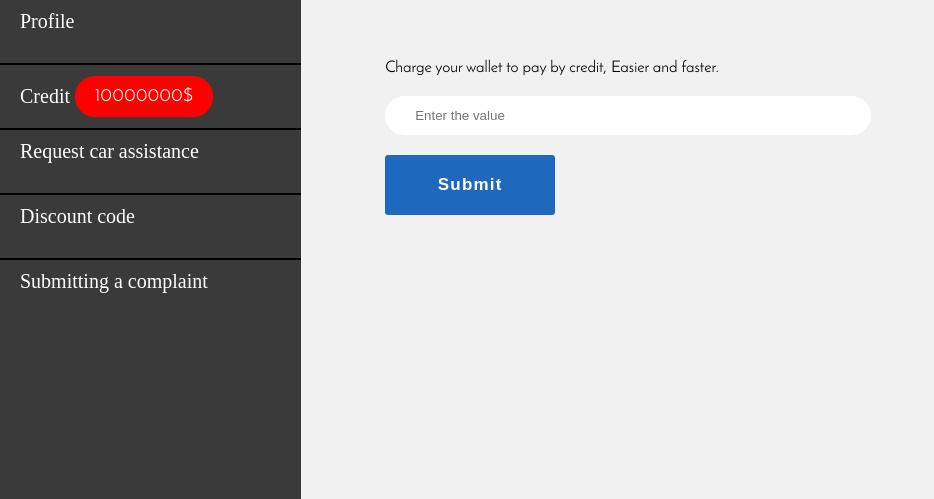
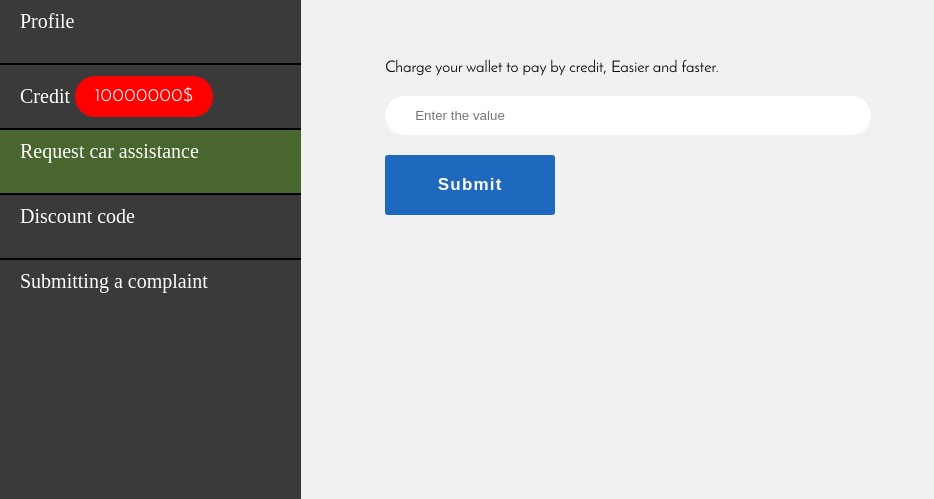
Before and after one commit to ijavadddd/Django-simple-projects, a Django app: page /user_profile/credit in a window 1280 px wide. Shown: the part 115-614 px from the top of the page, without its empty margins (0-934 px from the left). Run offline with Django 4.2, Linux system fonts and the light colour scheme; some web fonts are replaced.

Commit message:
Some change in user-profile menu

```diff
--- a/2-sham_tara/sham_tara/static/css/user_profile_base_style.css
+++ b/2-sham_tara/sham_tara/static/css/user_profile_base_style.css
@@ -41,8 +41,11 @@
     text-align: left;
     transition:0.5s;
 }
+.vertical-menu li:nth-child(3) a{
+    background-color: #49662e;
+}
 .vertical-menu--item > a:hover{
-    background-color: rgb(15 96 144);
+    background-color: rgb(15 96 144)!important;
 }
 .vertical-menu li:nth-child(2) a{
     /* position: relative; */
```
